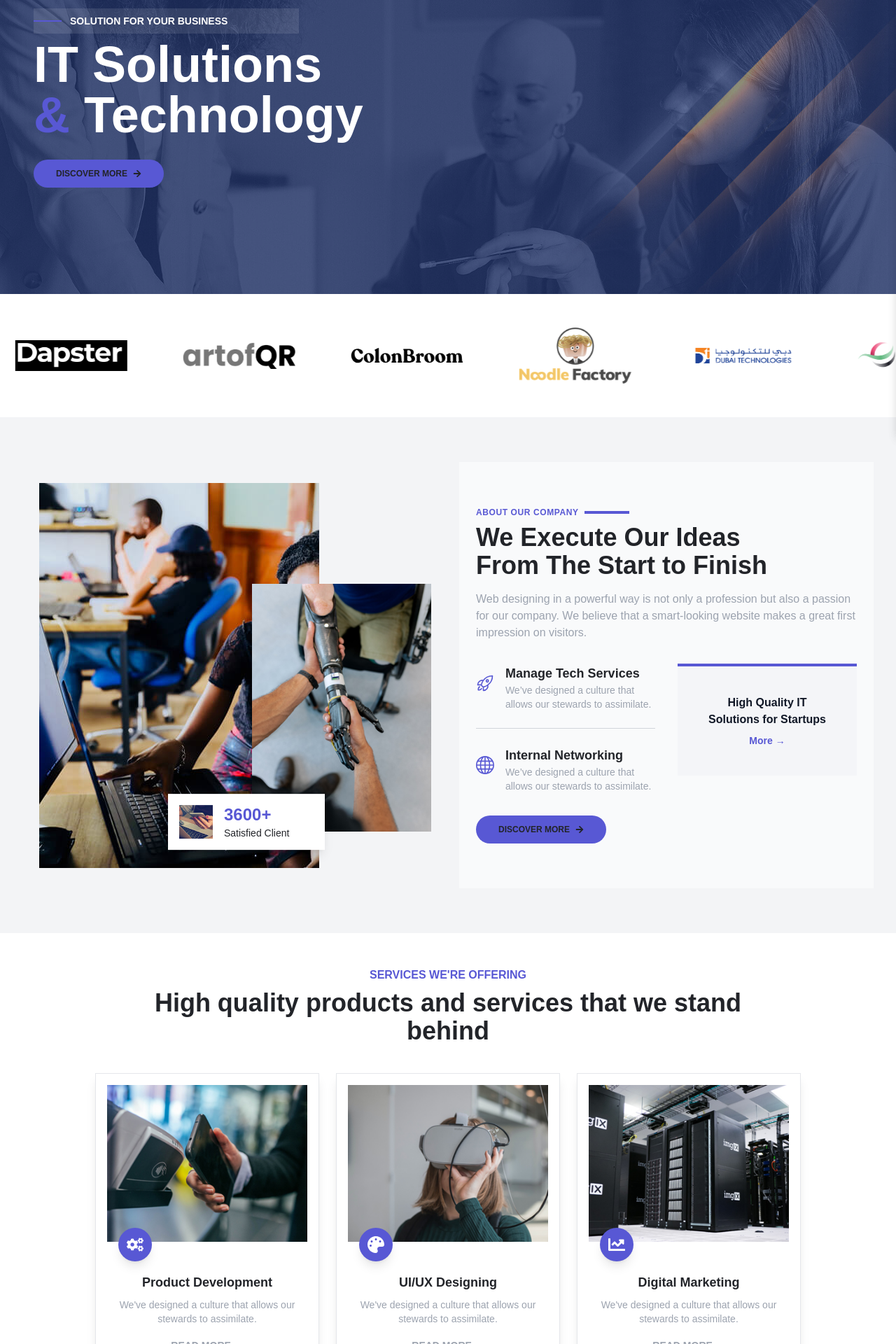
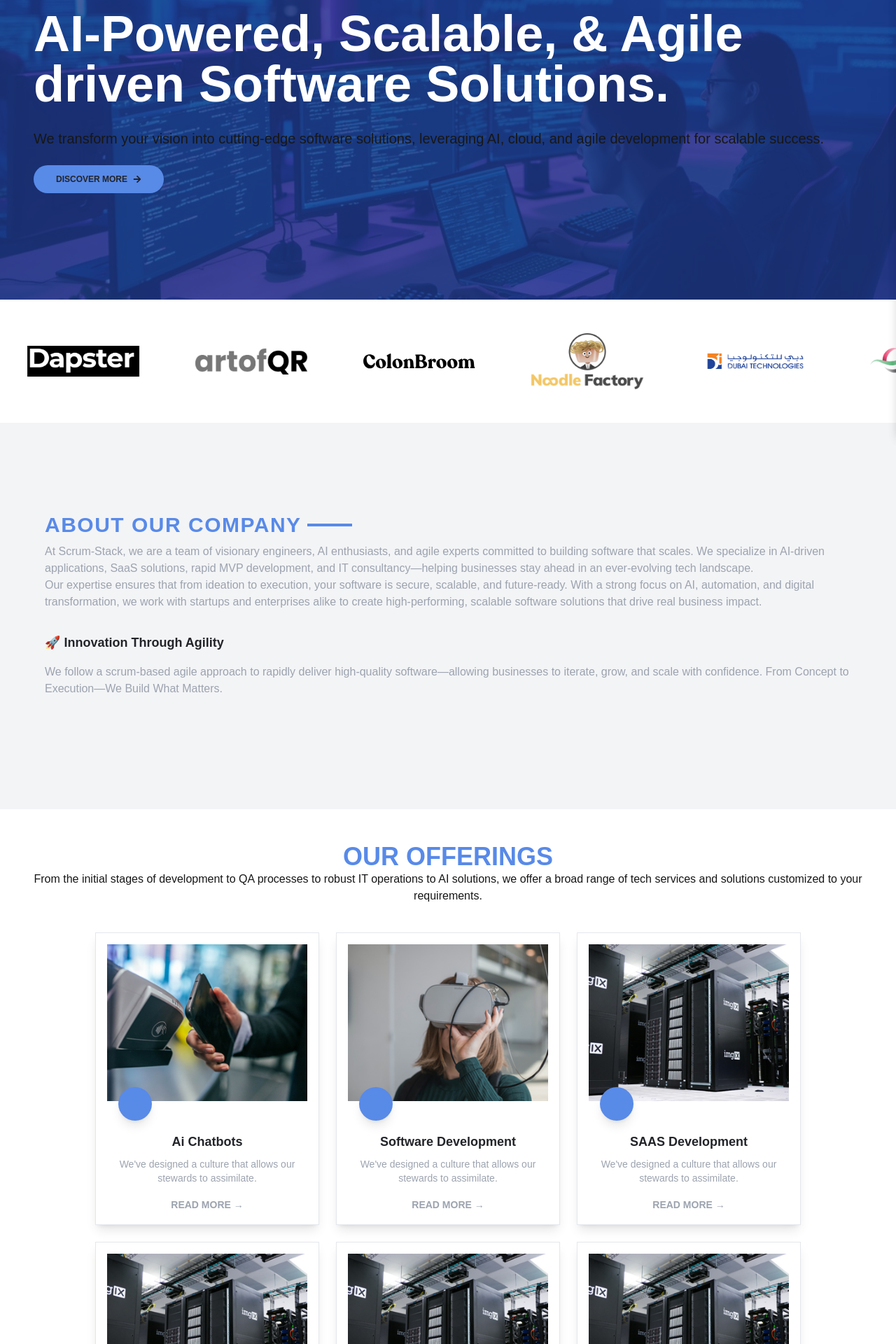
Before and after one commit to im-hamza-dev/scrum-stack-website, a Next.js app: page / in a window 1280 px wide. Shown: the part 180-2100 px from the top of the page at 70% size. Built offline with nearby package versions, Linux system fonts and the light colour scheme.

Commit message:
design changes

```diff
--- a/src/app/components/About/About.js
+++ b/src/app/components/About/About.js
@@ -6,37 +6,10 @@ import ImageGrid from "./ImageGrid";
 const About = () => {
   return (
     <section className="bg-gray-100 py-16 bg-cover bg-right bg-no-repeat relative">
-
-      <div className="container mx-auto px-4 sm:px-6 lg:px-8">
-        {/* Cards Section */}
-        {/* <div className="grid grid-cols-1 sm:grid-cols-2 md:grid-cols-3 gap-2 justify-center items-center -mt-20">
-          <Card
-            icon="/icon1.png"
-            heading="Perfect Business Solutions"
-            text="When an unknown printer took a galley type book."
-          />
-          <Card
-            icon="/icon2.png"
-            heading="Innovative Technology"
-            text="We bring cutting-edge solutions to your business."
-          />
-          <Card
-            icon="/icon3.png"
-            heading="Reliable Support"
-            text="Our team is here to help you succeed at every step."
-          />
-        </div> */}
-      </div>
-      <div></div>
       {/* Content Section */}
       <div className="flex flex-col lg:flex-row justify-center items-center w-full gap-x-8 px-4 sm:px-6 lg:px-8 z-10">
-        {/* Left Section: Image Grid */}
-        <div className="w-full sm:w-3/4 md:w-1/2 flex justify-center">
-          <ImageGrid />
-        </div>
-
         {/* Right Section: About Company */}
-        <div className="w-full sm:w-3/4 md:w-1/2 z-10">
+        <div className="w-full ">
           <AboutCompany />
         </div>
       </div>
--- a/src/app/components/About/AboutCompany.js
+++ b/src/app/components/About/AboutCompany.js
@@ -4,60 +4,35 @@ import Button from "../Button";
 
 const AboutCompany = () => {
   return (
-    <section className="bg-gray-50 py-16 px-6 ">
+    <section className=" py-16 px-6 ">
       <div className="container mx-auto max-w-6xl">
         {/* Heading Section */}
-        <h5 className="text-primary uppercase text-xs font-bold tracking-wider mb-2 flex items-center">
+        <h2 className="text-primary uppercase text-3xl font-bold tracking-wider mb-2 flex items-center">
           About Our Company
           <span className="w-16 h-1 bg-primary ml-2"></span>
-        </h5>
-        <h2 className="text-3xl sm:text-4xl font-bold text-secondary leading-tight mb-4">
-          We Execute Our Ideas <br className="hidden sm:block" /> From The Start to Finish
         </h2>
+
         <p className="text-gray-400 text-sm sm:text-base font-medium leading-relaxed mb-8">
-          Web designing in a powerful way is not only a profession but also a passion for our company.
-          We believe that a smart-looking website makes a great first impression on visitors.
+          At Scrum-Stack, we are a team of visionary engineers, AI enthusiasts,
+          and agile experts committed to building software that scales. We
+          specialize in AI-driven applications, SaaS solutions, rapid MVP
+          development, and IT consultancy—helping businesses stay ahead in an
+          ever-evolving tech landscape.
+          <br />
+          Our expertise ensures that from ideation to execution, your software
+          is secure, scalable, and future-ready. With a strong focus on AI,
+          automation, and digital transformation, we work with startups and
+          enterprises alike to create high-performing, scalable software
+          solutions that drive real business impact.
         </p>
-
-        <div className="flex flex-col md:flex-row gap-8">
-          {/* Services Section */}
-          <div className="space-y-6 flex-1">
-            <div className="flex items-start gap-4">
-              <HiOutlineRocketLaunch className="text-primary text-6xl sm:text-5xl mt-1" />
-              <div>
-                <h4 className="text-lg font-semibold text-secondary">Manage Tech Services</h4>
-                <p className="text-gray-400 text-sm">We’ve designed a culture that allows our stewards to assimilate.</p>
-              </div>
-            </div>
-
-            <div className="border-t border-gray-300 w-full" />
-
-            <div className="flex items-start gap-4">
-              <BsGlobe className="text-primary text-6xl sm:text-5xl mt-1" />
-              <div>
-                <h4 className="text-lg font-semibold text-secondary">Internal Networking</h4>
-                <p className="text-gray-400 text-sm">We’ve designed a culture that allows our stewards to assimilate.</p>
-              </div>
-            </div>
-          </div>
-
-          {/* Sidebar */}
-          <div className="flex md:block justify-center">
-            <div className="border-t-4 p-4 sm:p-6 w-64 border-primary h-40 bg-[#F4F5F8] hover:bg-white text-center">
-              <h5 className="text-base font-semibold text-gray-900 pt-4">
-                High Quality IT <br /> Solutions for Startups
-              </h5>
-              <a href="#" className="text-primary font-semibold text-sm inline-flex items-center mt-2">
-                More <span className="ml-1">→</span>
-              </a>
-            </div>
-          </div>
-        </div>
-
-        {/* Button */}
-        <div className="mt-8 flex justify-center md:justify-start">
-          <Button href="" text="DISCOVER MORE" px="8" py="3" />
-        </div>
+        <h3 className="text-lg sm:text-lg font-bold text-secondary leading-tight mb-4">
+          🚀 Innovation Through Agility
+        </h3>
+        <p className="text-gray-400 text-sm sm:text-base font-medium leading-relaxed mb-8">
+          We follow a scrum-based agile approach to rapidly deliver high-quality
+          software—allowing businesses to iterate, grow, and scale with
+          confidence. From Concept to Execution—We Build What Matters.
+        </p>
       </div>
     </section>
   );
--- a/src/app/components/HeroSection/HeroSection.js
+++ b/src/app/components/HeroSection/HeroSection.js
@@ -26,7 +26,9 @@ const HeroSection = () => {
 
                     {/* Title */}
                     <h1 className="text-2xl sm:text-3xl md:text-5xl font-bold">
-                        IT Solutions & Services <br /> at your Fingertips
+                    AI-Powered, Scalable, & Agile driven Software Solutions.
+
+
                     </h1>
 
                     {/* Button */}
--- a/src/app/components/Services/Services.js
+++ b/src/app/components/Services/Services.js
@@ -3,29 +3,54 @@ import Card from "./Card";
 const servicesData = [
   {
     image: "/service1.jpg",
-    title: "Product Development",
-    description: "We've designed a culture that allows our stewards to assimilate."
+    title: "Ai Chatbots",
+    description:
+      "We've designed a culture that allows our stewards to assimilate.",
   },
   {
     image: "/service2.jpg",
-    title: "UI/UX Designing",
-    description: "We've designed a culture that allows our stewards to assimilate."
+    title: "Software Development",
+    description:
+      "We've designed a culture that allows our stewards to assimilate.",
   },
   {
     image: "/service3.jpg",
-    title: "Digital Marketing",
-    description: "We've designed a culture that allows our stewards to assimilate."
-  }
+    title: "SAAS Development",
+    description:
+      "We've designed a culture that allows our stewards to assimilate.",
+  },
+  {
+    image: "/service3.jpg",
+    title: "Mobile App Development",
+    description:
+      "We've designed a culture that allows our stewards to assimilate.",
+  },
+  {
+    image: "/service3.jpg",
+    title: "Web Development",
+    description:
+      "We've designed a culture that allows our stewards to assimilate.",
+  },
+  {
+    image: "/service3.jpg",
+    title: "SEO ( Search Engine Optimization )",
+    description:
+      "We've designed a culture that allows our stewards to assimilate.",
+  },
 ];
 
 const Services = () => {
   return (
     <section className="py-12 flex flex-col items-center w-full">
       <div className="text-center w-full">
-        <p className="text-primary font-semibold uppercase">Services We're Offering</p>
-        <h2 className="lg:text-4xl  text-secondary font-bold mt-2 w-4/6 mx-auto md:text-2xl sm:text-xl">
-          High quality products and services that we stand behind
+        <h2 className="lg:text-4xl text-primary font-semibold uppercase">
+          Our Offerings
         </h2>
+        <p>
+          From the initial stages of development to QA processes to robust IT
+          operations to AI solutions, we offer a broad range of tech services
+          and solutions customized to your requirements.
+        </p>
       </div>
       <div className="mt-10 grid gap-6 grid-cols-1 md:grid-cols-2 lg:grid-cols-3">
         {servicesData.map((service, index) => (
--- a/src/app/components/banner.js
+++ b/src/app/components/banner.js
@@ -2,35 +2,29 @@ import Button from "./Button";
 
 const Banner = () => {
   return (
-    <section className="relative bg-gray-100 py-32
-      bg-[url('/bgImage.jpg')] bg-cover bg-right bg-no-repeat">
-
-      <div className="absolute inset-0 bg-blue-900 opacity-50"></div>
+    <section
+      className="relative bg-gray-100 py-32
+      bg-[url('/banner.jpeg')] bg-cover bg-right bg-no-repeat"
+    >
+      <div className="absolute inset-0 bg-blue-900 opacity-80"></div>
 
       <div className="container relative mx-auto mt-10 flex flex-col lg:flex-row items-center justify-between px-6">
+        {/* Left Content */}
+        <div className="lg text-center lg:text-left p-6 rounded-md">
+          <h1 className="text-3xl sm:text-5xl md:text-6xl lg:text-7xl text-white font-bold mb-7 leading-tight">
+            AI-Powered, Scalable, & Agile driven Software Solutions.
+          </h1>
 
-        {/* Left Content */}
-        <div className="lg:w-1/2 text-center lg:text-left p-6 rounded-md">
-
-          <p className="flex items-center justify-center lg:justify-start text-white text-sm font-semibold bg-white
-            w-full sm:w-4/6 bg-opacity-10 py-2 mb-2">
-            <span className="block w-10 h-[2px] bg-primary mr-3"></span>
-            SOLUTION FOR YOUR BUSINESS
+          <p className="text-xl mb-6">
+            We transform your vision into cutting-edge software solutions,
+            leveraging AI, cloud, and agile development for scalable success.
           </p>
 
-          <h1 className="text-4xl sm:text-5xl md:text-6xl lg:text-7xl text-white font-bold mb-7 leading-tight">
-            IT Solutions <br/> <span className="text-primary">&</span> Technology
-          </h1>
-
-          <p className="text-[#ACADB0] font-medium mb-6 text-sm sm:text-base"></p>
-
           <div className="flex  justify-center lg:justify-start">
-          <Button href="" text="DISCOVER MORE" px="8" py="3" />
+            <Button href="" text="DISCOVER MORE" px="8" py="3" />
           </div>
-
         </div>
       </div>
-
     </section>
   );
 };
--- a/src/app/page.js
+++ b/src/app/page.js
@@ -26,12 +26,10 @@ export default function Home() {
       <About/>
       <Services/>
       <TechManagement/>
-      <HeroSection/>
+      {/* <HeroSection/> */}
       <ProjectShowcase/>
       <Feedback/>
       <StatsCounter/>
-      <TeamSection/>
-      <FAQContact/>
     </div>
   );
 }
--- a/tailwind.config.mjs
+++ b/tailwind.config.mjs
@@ -10,7 +10,7 @@ export default {
       colors: {
         background: "var(--background)",
         foreground: "var(--foreground)",
-        primary:'#5858D4',
+        primary:'#588AE8',
         secondary:'#222429'
       },
       keyframes: {
```
Also changed, not shown: public/banner.jpeg (added), public/scrumstack.png.
